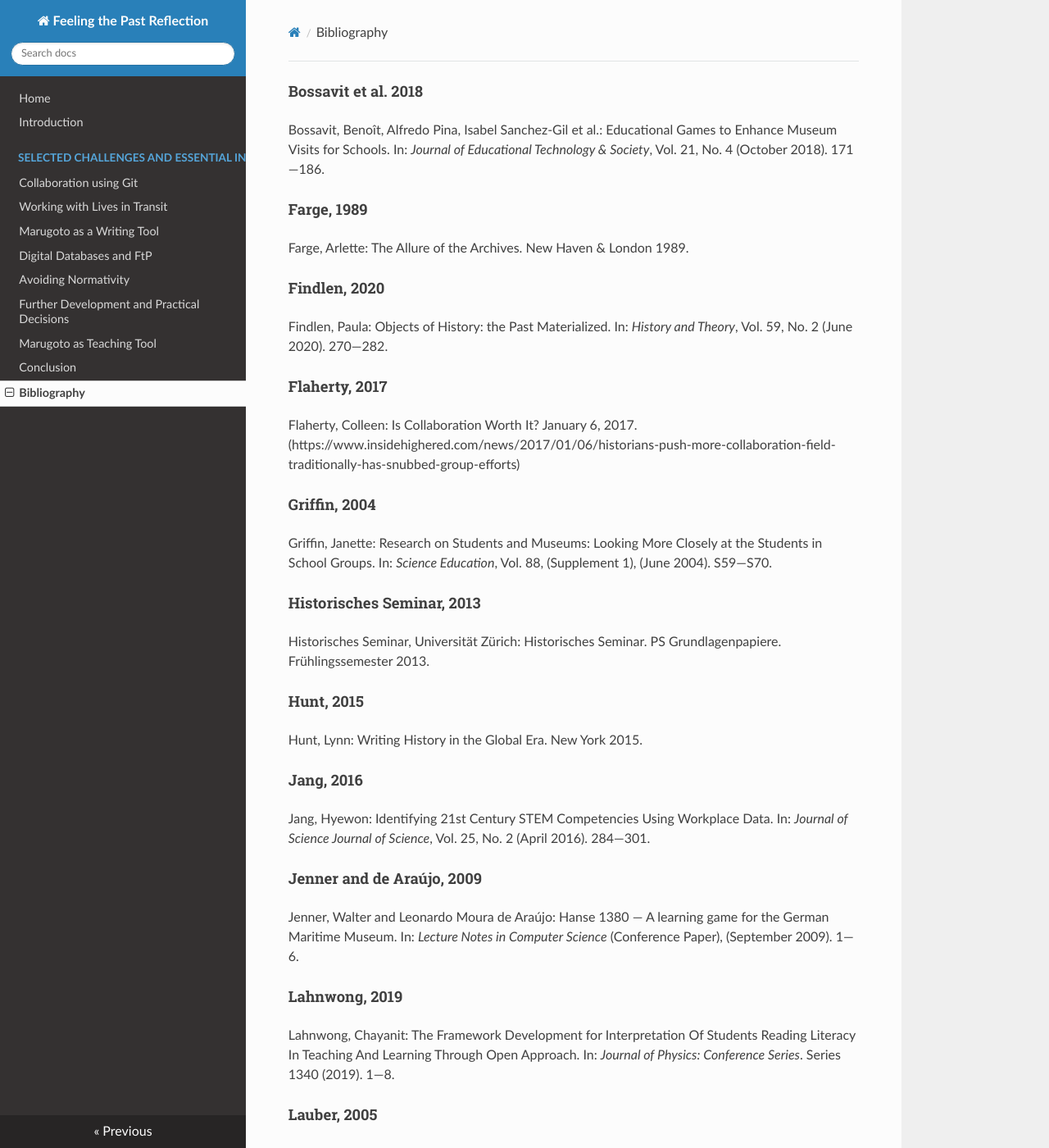
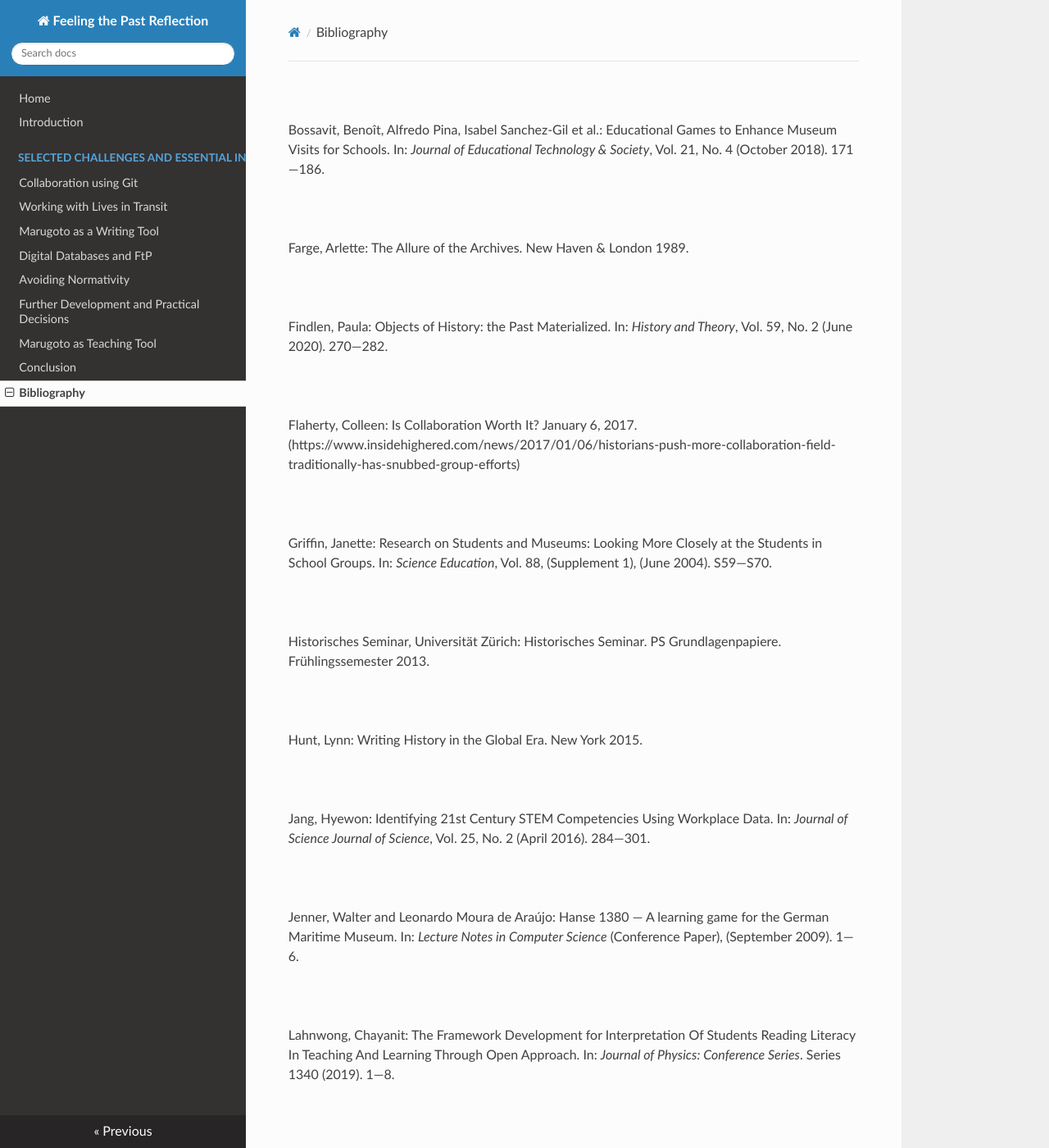
Before and after one commit to henokemp/university-work, an MkDocs documentation site: the page built from docs/bibliography.md, in a window 1280 px wide and 1400 px high. Shown: the whole window at 82% size. Built offline with MkDocs 1.6.1, drawn with Linux system fonts in a browser that asks for light colours; nearby versions of some CDN libraries; some of the changed text lies outside the part shown.

Commit message:
danny's 3rd suggestion

```diff
--- a/docs/bibliography.md
+++ b/docs/bibliography.md
@@ -1,6 +1,4 @@
-<style>
-h4   {display: hidden;}
-</style>
+<link rel="stylesheet" href="data:text/css,h4%20%7B%20visibility%3A%20hidden%20%7D" />
 
 #### Bossavit et al. 2018
 Bossavit, Benoît, Alfredo Pina, Isabel Sanchez-Gil et al.: Educational Games to Enhance Museum Visits for Schools. In: *Journal of Educational Technology & Society*, Vol. 21, No. 4 (October 2018). 171—186.
```
